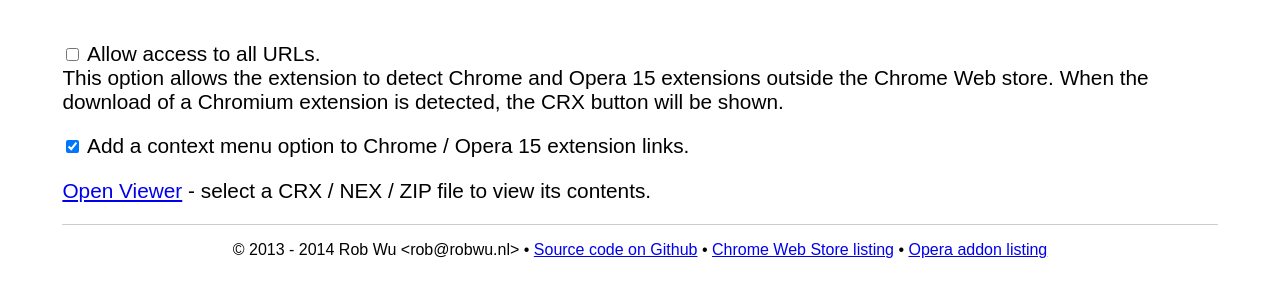
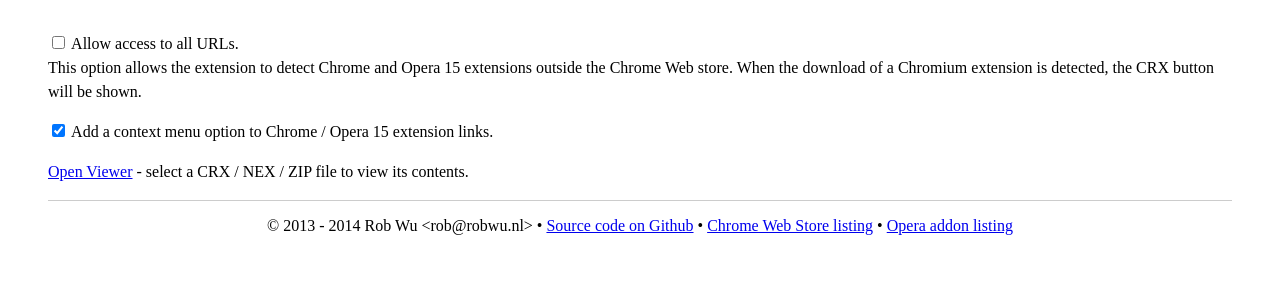
Before and after one commit to Rob--W/crxviewer, a browser extension: page src/options.html in a window 1280 px wide. Drawn offline with Linux system fonts and the light colour scheme.

Commit message:
Add support for Options V2

```diff
--- a/src/options.html
+++ b/src/options.html
@@ -6,18 +6,15 @@
 <style>
 body {
     margin: 2em 3em;
-    font-family: Arial, sans-serif;
-    font-size: 1.3em;
 }
 label {
     display: block;
     margin: 1em 0;;
+    line-height: 150%;
 }
 footer {
     border-top: 1px solid #CCC;
     padding: 1rem 0;
-
-    font-size: 1rem;
     text-align: center;
 }
 </style>
@@ -36,7 +33,7 @@ footer {
     Add a context menu option to Chrome / Opera 15 extension links.
 </label>
 <label>
-    <a href="crxviewer.html">Open Viewer</a> - select a CRX / NEX / ZIP file to view its contents.
+    <a href="crxviewer.html" target="_blank">Open Viewer</a> - select a CRX / NEX / ZIP file to view its contents.
 </label>
 <footer>
     &copy; 2013 - 2014 Rob Wu &lt;rob@robwu.nl&gt;
```
Also changed, not shown: src/manifest.json.
